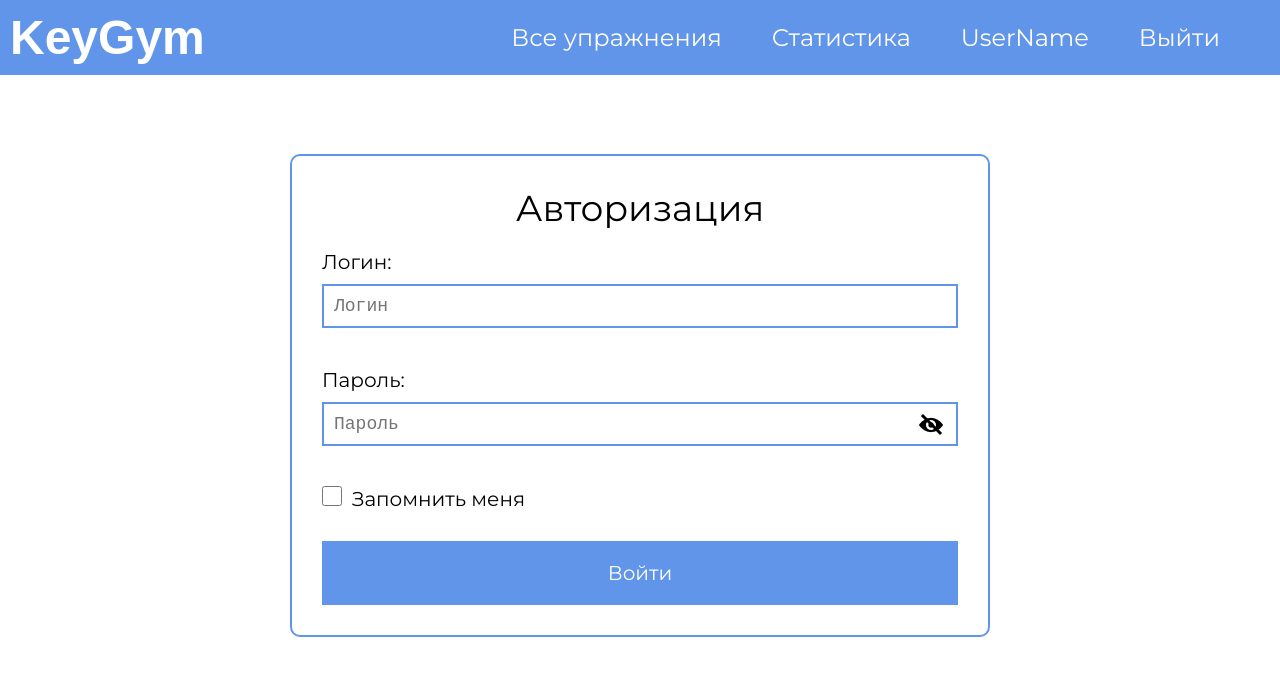
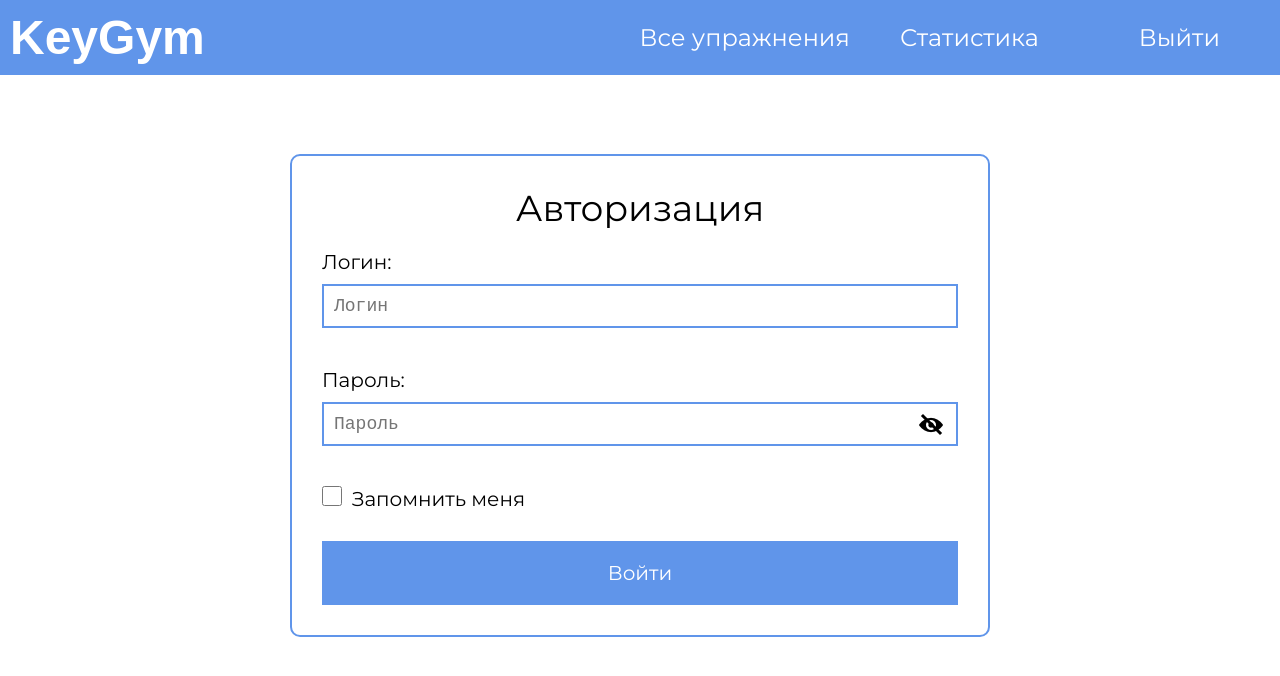
Before and after one commit to mikhailovmc/KeyTrainer, a React (Create React App) app in the folder frontend/: page /login in a window 1280 px wide. Shown: the top 676 px of the page. Built offline with nearby package versions, Linux system fonts and the light colour scheme; a web font is replaced by a local one.

Commit message:
изменена шапка для пользователя / исправлены небольшие баги

```diff
--- a/frontend/src/components/App/App.jsx
+++ b/frontend/src/components/App/App.jsx
@@ -34,7 +34,6 @@ function App() {
             <Route path="/create/:id" element={<CreateLevel/>}/>
             <Route path="/create/" element={<CreateLevel/>}/>
             <Route path="/exercise" element={<ExercisePage/>}/>
-            <Route path="/user/exercise" element={<ExercisePage/>}/>
             <Route path="/keyboard/:id" element={<KeyboardPage/>}/>
           </Route>
 
--- a/frontend/src/components/Authorization/Registration.jsx
+++ b/frontend/src/components/Authorization/Registration.jsx
@@ -1,5 +1,6 @@
 import { useState } from "react";
 import { useNavigate } from "react-router-dom";
+import { checkLogin, checkPassword } from "./validator";
 import axios from "axios";
 
 import UserHeader from "../Headers/UserHeader";
@@ -16,28 +17,6 @@ const Registration = () => {
     const [repeatPassword, setRepeatPassword] = useState();
     const navigate = useNavigate();
 
-    const checkUserInput = (data) => {
-        const regex = /^[a-z0-9_-]{4,10}$/;
-        if(regex.test(data)) {
-            return true;
-        } else {
-            alert('Логин не соответсвует')
-            return false;
-        }
-    }
-
-    // const checkPassword = (password) => {
-    //     const regex = /^[a-z0-9_-]{4,10}$/;
-    //     if (regex.test(password)) {
-    //         return true;
-    //     } else {
-    //         alert('Логин не соответсвует');
-    //         return false;
-    //     }
-    // }
-
-
-
     const  registration = async (event) => {
         event.preventDefault();
 
@@ -50,7 +29,7 @@ const Registration = () => {
             alert("Пароли не совпадают");
         }
 
-        if(checkUserInput(login) && checkUserInput(password)) {
+        if(checkLogin(login) && checkPassword(password)) {
             try {
                 const responceFromServer = await fetch('https://localhost:5001/api/User/Register', {
                 method: 'POST',
--- /dev/null
+++ b/frontend/src/components/Authorization/validator.js
@@ -0,0 +1,21 @@
+export const checkPassword = (password) => {
+    const regex = /^[a-z0-9_-]{4,10}$/;
+        if (regex.test(password)) {
+            return true;
+        } else {
+            alert('Пароль должен состоять из англ.букв от 4 до 10');
+            return false;
+        }
+}
+
+export const checkLogin = (login) => {
+    const regex = /^[a-z0-9_-]{4,10}$/;
+        if(regex.test(login)) {
+            console.log("прошло проверки", login)
+            return true;
+        } else {
+            console.log("не прошло проверки")
+            alert('Логин не соответсвует', login)
+            return false;
+        }
+}
--- a/frontend/src/components/ExercisePage/ExercisePage.jsx
+++ b/frontend/src/components/ExercisePage/ExercisePage.jsx
@@ -132,13 +132,15 @@ const ExercisePage = () => {
 
     }
 
-    console.log("Проверка на админа", auth.isAdmin)
+    console.log("Проверка на админа", auth)
 
     const title = auth.isAdmin === false ? "Упражнения" : "Редактирование упражнений";
 
     return (
         <>
-        {auth.isAdmin === false ? <UserHeader/> : <AdminHeader/>}
+        {auth.isAdmin === false ?
+            <UserHeader login={auth.data}/> :
+            <AdminHeader/>}
 
         <div className="exercise">
             <p className="exercise__title">{title}</p>
--- a/frontend/src/components/Headers/UserHeader.jsx
+++ b/frontend/src/components/Headers/UserHeader.jsx
@@ -5,8 +5,8 @@ import AuthContext from "../../context/AuthProvider";
 import "./style.scss"
 
 
-const Header = () => {
-
+const Header = ({ login }) => {
+    console.log(login)
     const { setAuthData, auth } = useContext(AuthContext);
 
     const handleLogOut = () => {
@@ -33,7 +33,7 @@ const Header = () => {
                     </li>
 
                     <li className="header__list-item">
-                        UserName
+                        {login}
                     </li>
 
                     <li className="header__list-item cursor" onClick={handleLogOut}>
--- a/frontend/src/components/KeyboardPage/KeyboardPage.jsx
+++ b/frontend/src/components/KeyboardPage/KeyboardPage.jsx
@@ -1,3 +1,5 @@
+import { useParams } from "react-router-dom";
+import useFetch from "../../useFetch/useFetch";
 import Keyboard from "./Keyboard/Keyboard";
 import InputField from "./InputField/InputField";
 import Results from "../KeyboardPage/Results/Results";
@@ -5,7 +7,9 @@ import UserHeader from "../Headers/UserHeader";
 import PracticeText from "../KeyboardPage/PracticeText/PracticeText";
 
 const KeyboardPage = () => {
-
+    const {id} = useParams();
+    console.log(id)
+    const {data: application, isLoading, error} = useFetch();
     return (
         <>
             <UserHeader />
```
